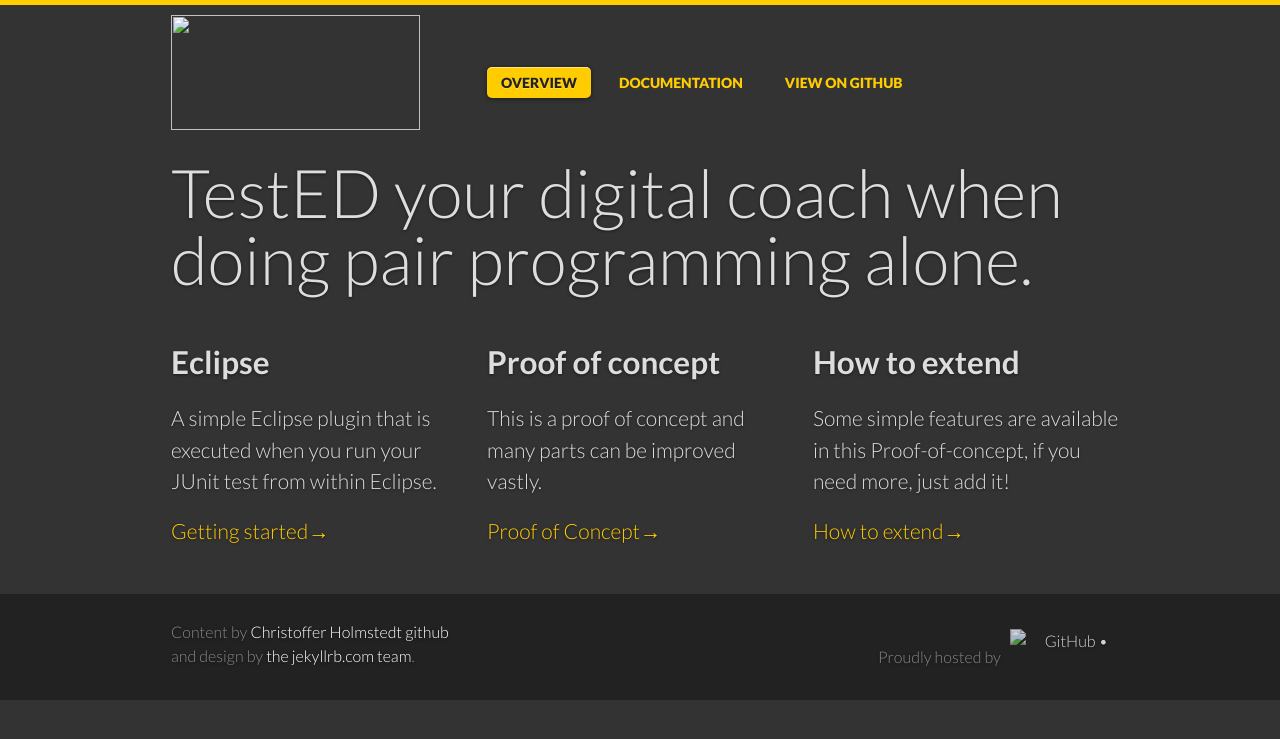
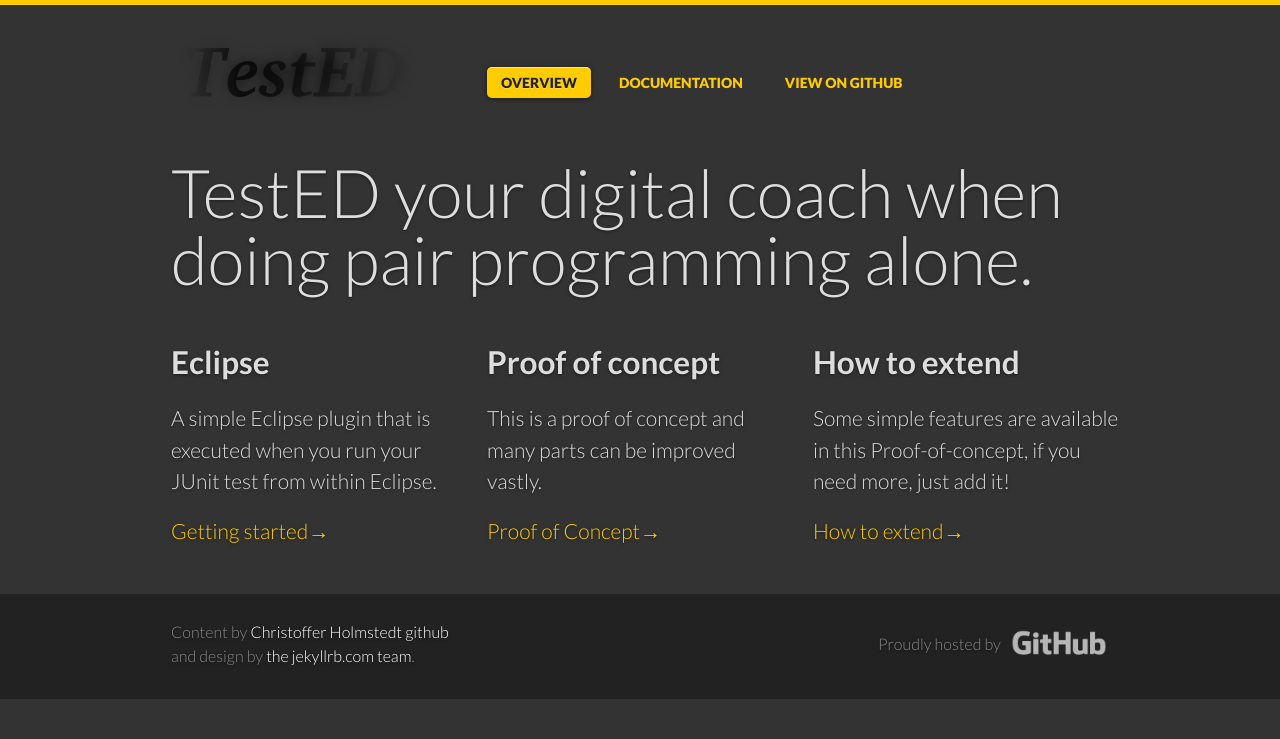
Before and after one commit to christofferholmstedt/eclipse-plugin-tested, a Jekyll site: the page built from index.html, in a window 1280 px wide. Shown: the top 739 px of the page. Built offline with Jekyll 4.4.1, drawn with Linux system fonts in a browser that asks for light colours; some web fonts are replaced.

Commit message:
Added images and modified some links

```diff
--- a/_includes/header.html
+++ b/_includes/header.html
@@ -7,7 +7,7 @@
       <h1>
         <a href="{{ site.url }}/">
           <span>TestED</span>
-          <img src="{{ site.url }}/img/logo.png" width="249px" height="115px" alt="">
+          <img src="{{ site.url }}/eclipse-plugin-tested/img/logo.png" width="249px" height="115px" alt="">
         </a>
       </h1>
     </div>
--- a/_includes/top.html
+++ b/_includes/top.html
@@ -6,9 +6,9 @@
   <meta name="viewport" content="width=device-width,initial-scale=1">
   <link href='http://fonts.googleapis.com/css?family=Lato:100,300,400,700,900,100italic,300italic,400italic,700italic,900italic' rel='stylesheet' type='text/css'>
   <link href='http://fonts.googleapis.com/css?family=Arizonia' rel='stylesheet' type='text/css'>
-  <link rel="stylesheet" href="{{ site.url }}/css/normalize.css" />
-  <link rel="stylesheet" href="{{ site.url }}/css/gridism.css" />
-  <link rel="stylesheet" href="{{ site.url }}/css/style.css" />
-  <link rel="stylesheet" href="{{ site.url }}/css/pygments.css" />
+  <link rel="stylesheet" href="{{ site.url }}/eclipse-plugin-tested/css/normalize.css" />
+  <link rel="stylesheet" href="{{ site.url }}/eclipse-plugin-tested/css/gridism.css" />
+  <link rel="stylesheet" href="{{ site.url }}/eclipse-plugin-tested/css/style.css" />
+  <link rel="stylesheet" href="{{ site.url }}/eclipse-plugin-tested/css/pygments.css" />
   <script src="{{ site.url }}/js/modernizr-2.5.3.min.js"></script>
 </head>
```
Also changed, not shown: img/article-footer.png (added), img/footer-arrow.png (added), img/footer-logo.png (added), img/logo-2x.png (added), img/logo.png (added), img/logo.svg (added), img/octojekyll.png (added), img/tube.png (added), img/tube1x.png (added).
